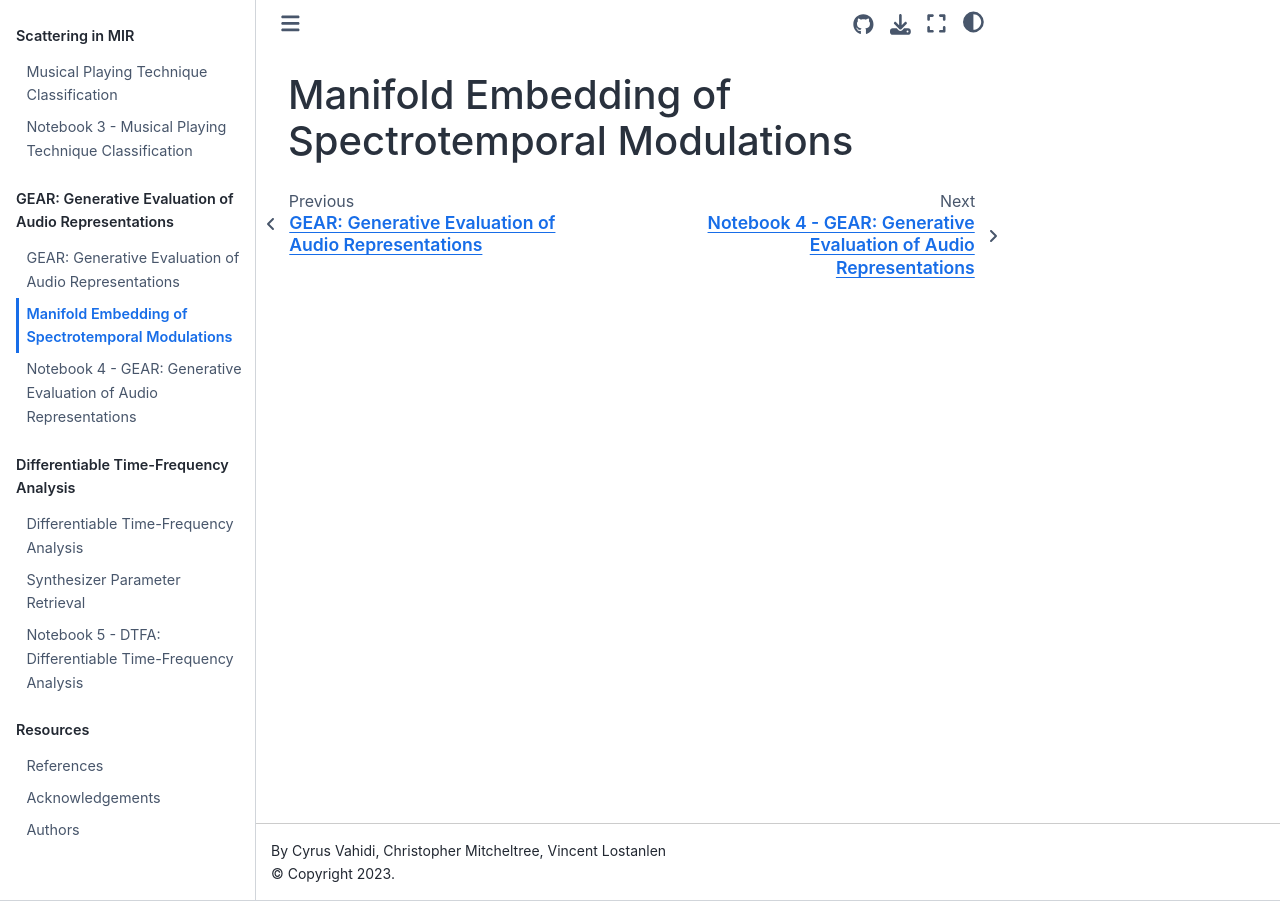
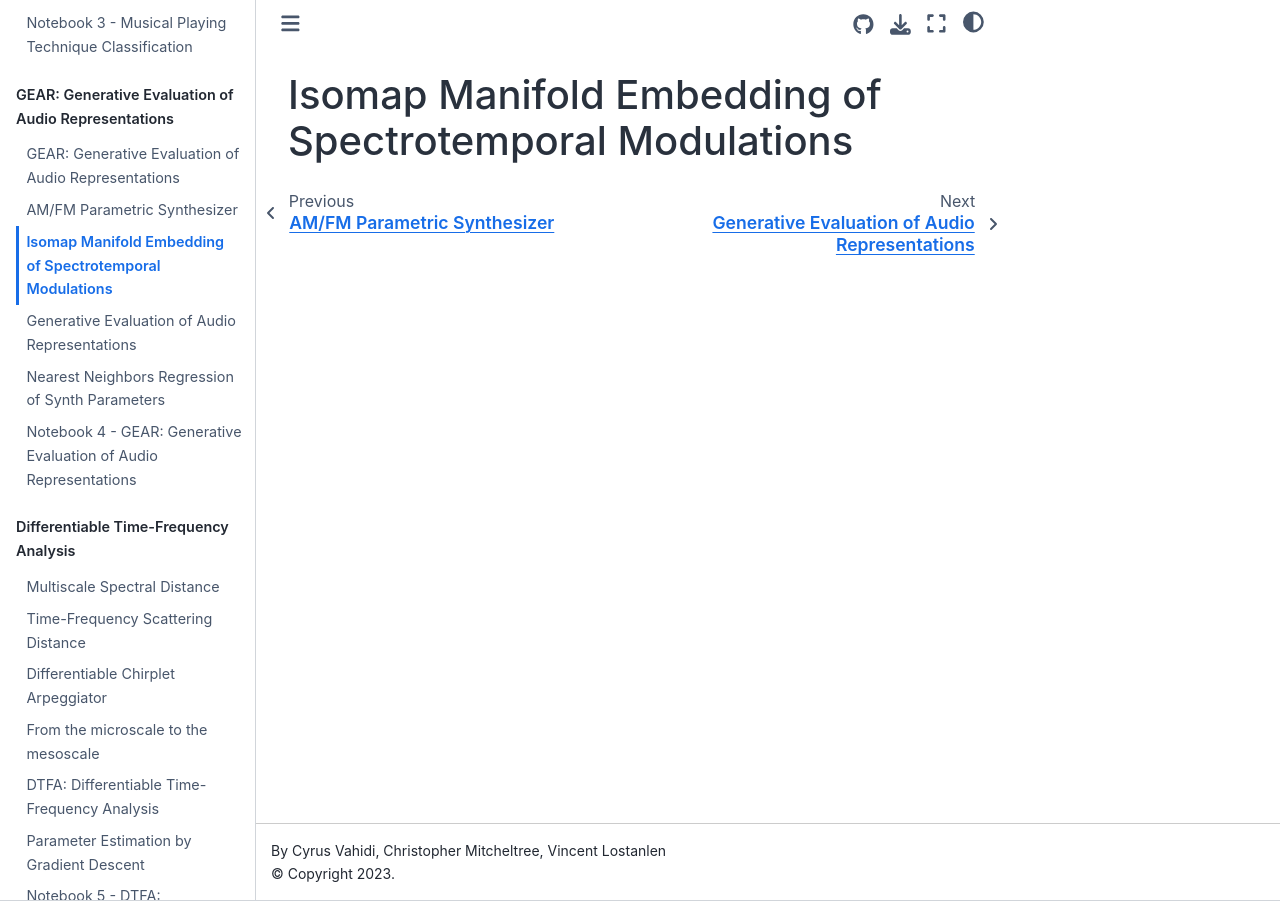
Before and after one commit to kymatio/ismir23-tutorial, a Jupyter Book: the page built from book/ch5_gear/isomap.md, in a window 1280 px wide. Built offline with Jupyter Book 1.0.4 settings and Sphinx 7.4.7 and the Sphinx Book theme 1.1.4, drawn with Linux system fonts in a browser that asks for light colours; pages that are not in the unit, such as notebooks, are missing from menus.

Commit message:
mir files

```diff
--- a/book/_toc.yml
+++ b/book/_toc.yml
@@ -30,19 +30,30 @@ parts:
 
   - caption: 'Scattering in MIR'
     chapters:
-    - file: ch4_mir/ipt_classification
+    - file: ch4_mir/task
+    - file: ch4_mir/dataset
+    - file: ch4_mir/convnet
+    - file: ch4_mir/eval
+    - file: ch4_mir/extension
     - file: ch4_mir/3_ipt_classification
 
   - caption: 'GEAR: Generative Evaluation of Audio Representations'
     chapters:
     - file: ch5_gear/gear
+    - file: ch5_gear/amfm_synth
     - file: ch5_gear/isomap
+    - file: ch5_gear/eval
+    - file: ch5_gear/knn
     - file: ch5_gear/4_gear
 
   - caption: 'Differentiable Time-Frequency Analysis'
     chapters:
-    - file: ch6_dtfa/mesostructures_loss
-    - file: ch6_dtfa/parametric_synth
+    - file: ch6_dtfa/mss_loss
+    - file: ch6_dtfa/jtfs_loss
+    - file: ch6_dtfa/chirplet_arp
+    - file: ch6_dtfa/micro_to_meso
+    - file: ch6_dtfa/dtfa
+    - file: ch6_dtfa/gradient_viz
     - file: ch6_dtfa/5_dtfa
 
   - caption: 'Resources'
--- /dev/null
+++ b/book/ch5_gear/amfm_synth.md
@@ -0,0 +1 @@
+# AM/FM Parametric Synthesizer
--- a/book/ch5_gear/isomap.md
+++ b/book/ch5_gear/isomap.md
@@ -1 +1 @@
-# Manifold Embedding of Spectrotemporal Modulations
+# Isomap Manifold Embedding of Spectrotemporal Modulations
--- /dev/null
+++ b/book/ch5_gear/knn.md
@@ -0,0 +1 @@
+# Nearest Neighbors Regression of Synth Parameters
--- /dev/null
+++ b/book/ch6_dtfa/chirplet_arp.md
@@ -0,0 +1 @@
+# Differentiable Chirplet Arpeggiator
--- /dev/null
+++ b/book/ch6_dtfa/dtfa.md
@@ -0,0 +1 @@
+# DTFA: Differentiable Time-Frequency Analysis
--- /dev/null
+++ b/book/ch6_dtfa/gradient_viz.md
@@ -0,0 +1 @@
+# Parameter Estimation by Gradient Descent
--- /dev/null
+++ b/book/ch6_dtfa/jtfs_loss.md
@@ -0,0 +1 @@
+# Time-Frequency Scattering Distance
--- /dev/null
+++ b/book/ch6_dtfa/micro_to_meso.md
@@ -0,0 +1 @@
+# From the microscale to the mesoscale
--- /dev/null
+++ b/book/ch6_dtfa/mss_loss.md
@@ -0,0 +1 @@
+# Multiscale Spectral Distance
--- a/book/ch6_dtfa/parametric_synth.md
+++ /dev/null
@@ -1 +0,0 @@
-# Synthesizer Parameter Retrieval
```
Also changed, not shown: book/ch4_mir/convnet.md (added, +1 -0 lines), book/ch4_mir/dataset.md (added, +1 -0 lines), book/ch4_mir/eval.md (added, +1 -0 lines), book/ch4_mir/extensions.md (added, +1 -0 lines), book/ch5_gear/eval.md (added, +1 -0 lines), book/ch6_dtfa/mesostructures_loss.md (deleted, +0 -1 lines), book/ch4_mir/task.md (renamed from book/ch4_mir/ipt_classification.md).
